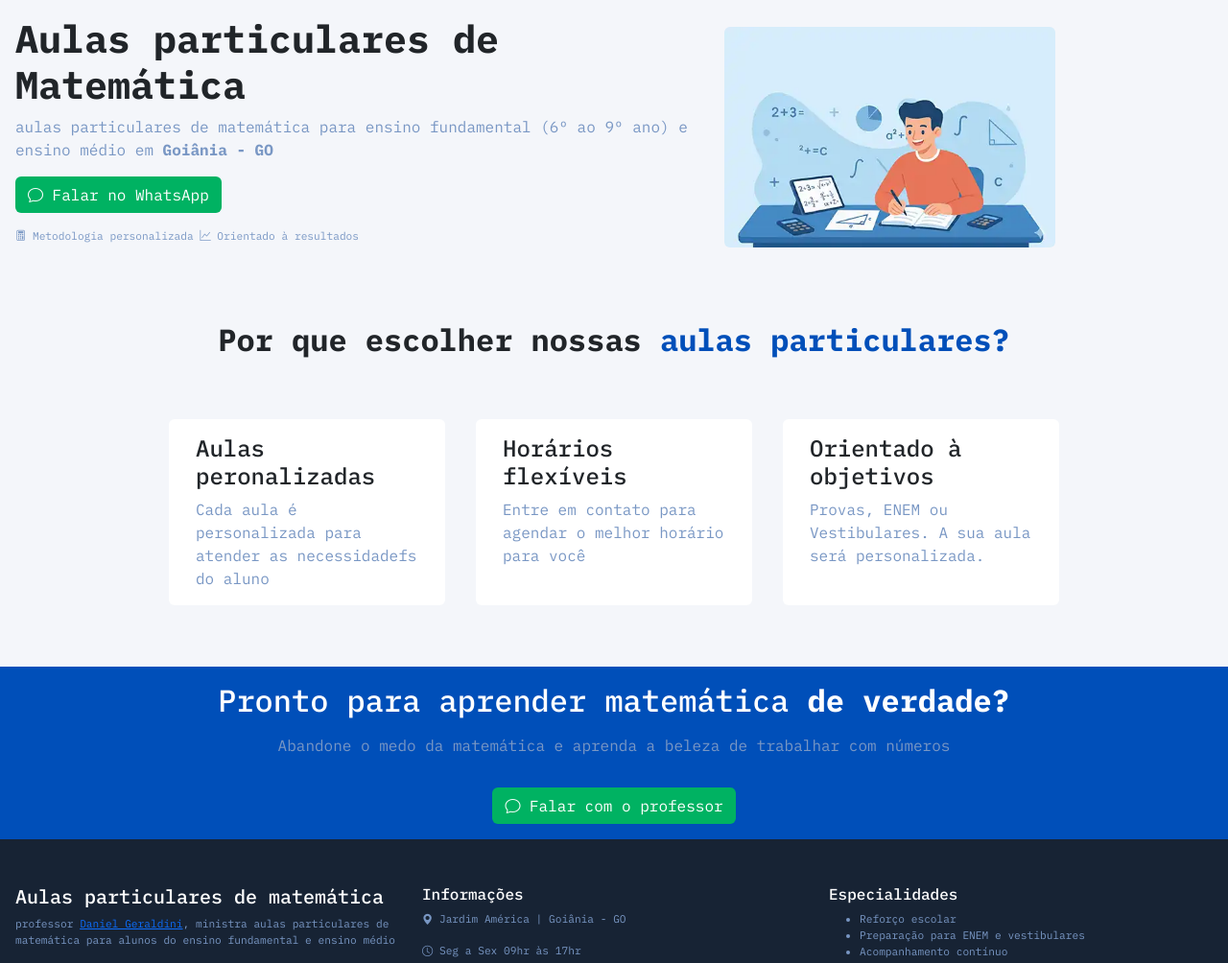
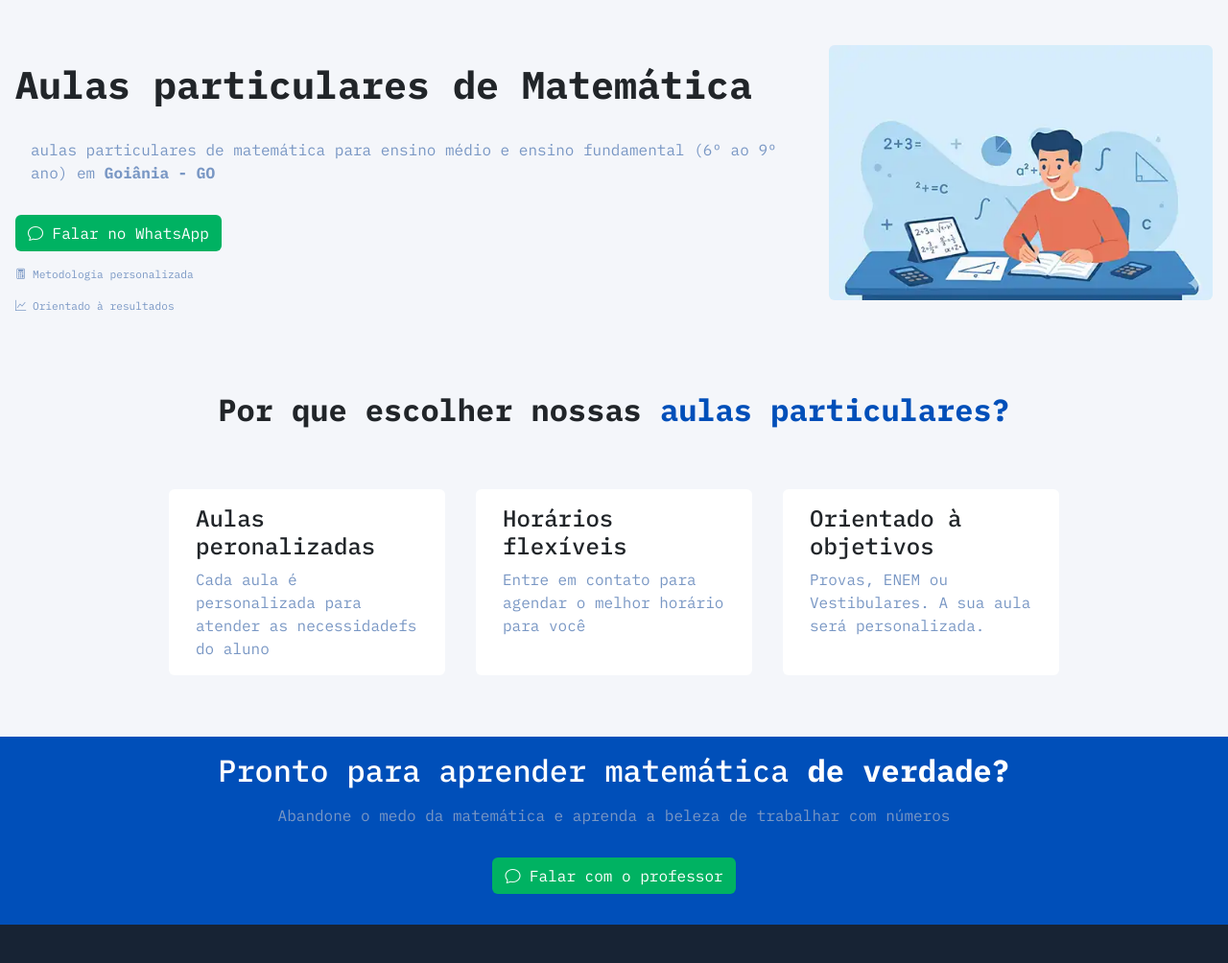
Before and after one commit to danigerf/particulares, a plain HTML site: page index.html in a window 1280 px wide. Shown: the top 1004 px of the page at 96% size. Drawn offline with nearby package versions, Linux system fonts and the light colour scheme.

Commit message:
ajuste de navegação e aparencia

```diff
--- a/index.html
+++ b/index.html
@@ -70,26 +70,32 @@
   </head>
 
   <body>
-    <div class="container p-3 row align-items-center">
+    <div class="p-3 row align-items-center">
       <div class="col-12 col-md-8">
-        <h1 style="font-weight: bold">Aulas particulares de Matemática</h1>
-        <p>
-          aulas particulares de matemática para ensino fundamental (6º ao 9º
-          ano) e ensino médio em <strong>Goiânia - GO</strong>
+        <h1 class="mt-5" style="font-weight: bold">
+          Aulas particulares de Matemática
+        </h1>
+        <p class="mt-3 p-3">
+          aulas particulares de matemática para ensino médio e ensino
+          fundamental (6º ao 9º ano) em <strong>Goiânia - GO</strong>
         </p>
+        <div class="mt-3">
           <a href="https://wa.me/5562992147413">
             <button class="btn" style="background-color: #00b262; color: white">
               <i class="bi bi-chat"></i> Falar no WhatsApp
             </button>
           </a>
+        </div>
         <div class="mt-3">
           <p style="font-size: 0.7rem">
             <i class="bi bi-calculator"></i> Metodologia personalizada
+          </p>
+          <p style="font-size: 0.7rem">
             <i class="bi bi-graph-up"></i> Orientado à resultados
           </p>
         </div>
       </div>
-      <div class="col-12 col-md-4">
+      <div class="col-12 col-md-4 text-center">
         <img
           src="img2.webp"
           class="img-fluid rounded"
@@ -156,7 +162,7 @@
           Abandone o medo da matemática e aprenda a beleza de trabalhar com
           números
         </p>
-
+        <div class="mb-3">
           <a href="https://wa.me/5562992147413">
             <button
               class="btn mt-3"
@@ -165,6 +171,7 @@
               <i class="bi bi-chat"></i> Falar com o professor
             </button>
           </a>
+        </div>
       </div>
     </div>
 
```
Lines whose indentation alone changed are shown as unchanged.
